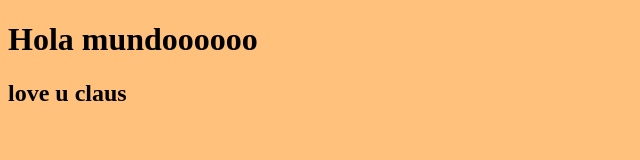
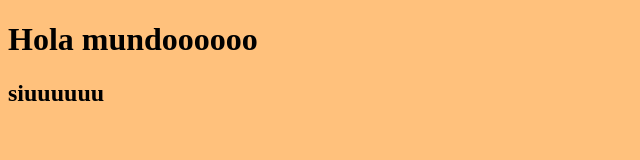
Before and after one commit to miguelbct/miprimerweb, a plain HTML site: page index.html in a window 1280 px wide. Shown: the full height of the page, 0-640 px from the left. Drawn offline with Linux system fonts and the light colour scheme.

Commit message:
Update index.html

```diff
--- a/index.html
+++ b/index.html
@@ -6,7 +6,7 @@
 </head>
 <body>
     <h1>Hola mundoooooo</h1>
-    <h2>love u claus</h2>
+    <h2>siuuuuuu</h2>
     <script src="index.js"></script>
 </body>
 </html>
```
